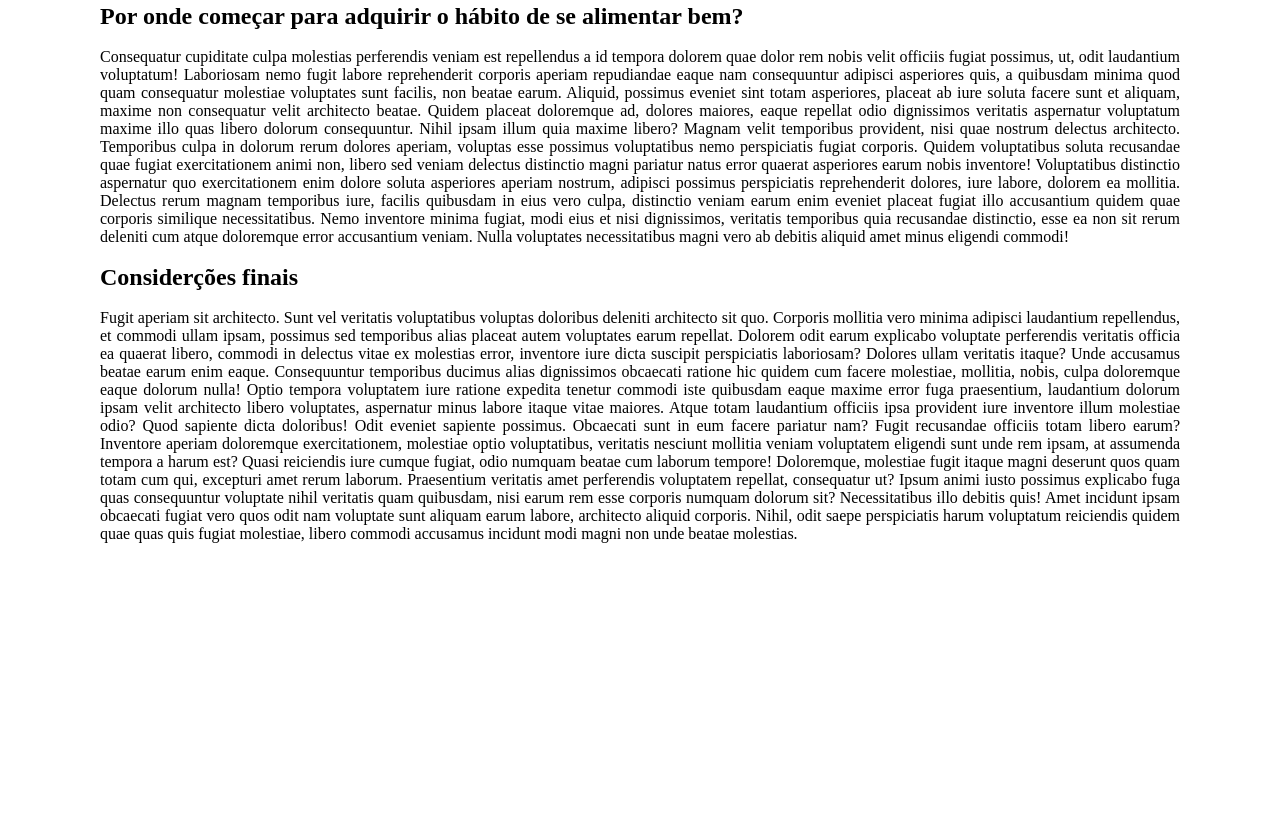
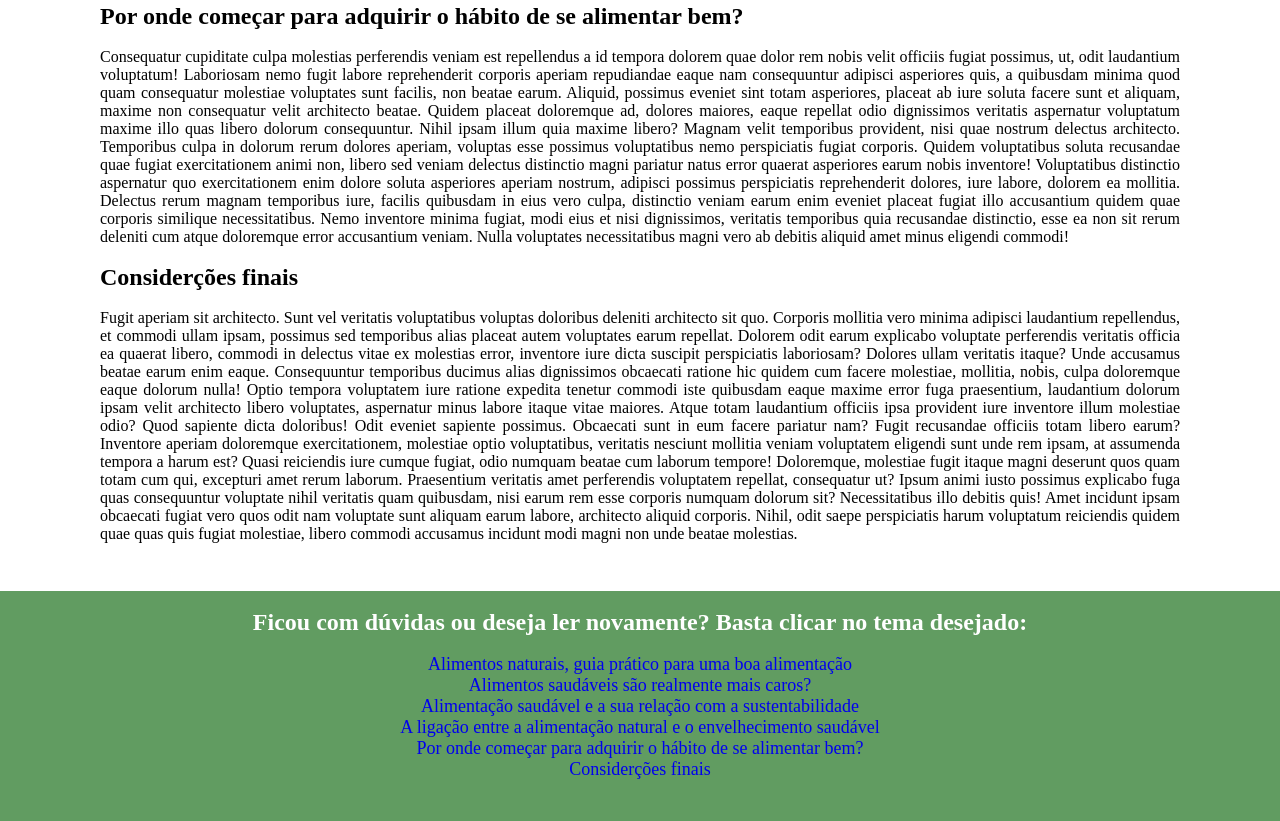
Before and after one commit to jamile-moreira/Pagina-Simples, a plain HTML site: page index.html in a window 1280 px wide. Shown: the part 1753-2574 px from the top of the page. Before the commit the page ends 2344 px from the top, so only its background shows below. Drawn offline with Linux system fonts and the light colour scheme.

Commit message:
Footer com o menu de conteúdo

```diff
--- a/index.html
+++ b/index.html
@@ -242,4 +242,17 @@
 
       </div>
   </body>
+  <footer>
+    <br />
+    <h2>Ficou com dúvidas ou deseja ler novamente? Basta clicar no tema desejado:</h2>
+    <br />
+    <ul>
+      <li class="links"><a href="#alimentosSaudaveis">Alimentos naturais, guia prático para uma boa alimentação</a></li>
+      <li class="links"><a href="#caros">Alimentos saudáveis são realmente mais caros?</a></li>
+      <li><a href="#sustentabilidade">Alimentação saudável e a sua relação com a sustentabilidade</li></a>
+      <li><a href="#envelhecimento">A ligação entre a alimentação natural e o envelhecimento saudável</a></li>
+      <li><a href="#habito">Por onde começar para adquirir o hábito de se alimentar bem?</a></li>
+      <li><a href="#final">Considerções finais</a></li>
+    </ul>
+  </footer>
 </html>
```
